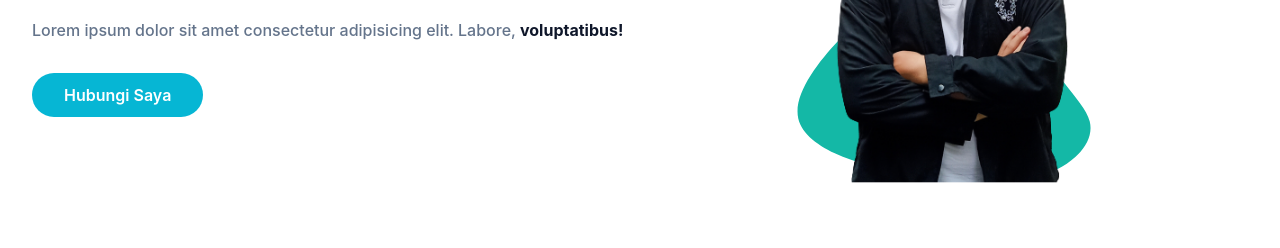
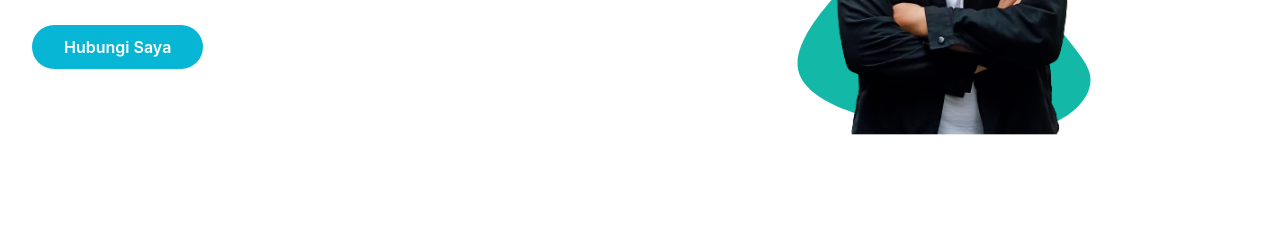
Before and after one commit to IvanLeovandi/portfolio-tailwind-css, a website: page index.html in a window 1280 px wide. Shown: the part 355-603 px from the top of the page. Drawn offline with Linux system fonts and the light colour scheme.

Commit message:
little update

```diff
--- a/index.html
+++ b/index.html
@@ -51,7 +51,7 @@
         <!-- Header End -->
 
         <!-- Hero Section Start -->
-        <section id="home" class="pt-36">
+        <section id="home" class="pt-24">
             <div class="container mx-auto">
                 <div class="flex flex-wrap">
                     <div class="w-full self-center px-4 lg:w-1/2">
```
Also changed, not shown: dist/output.css.
